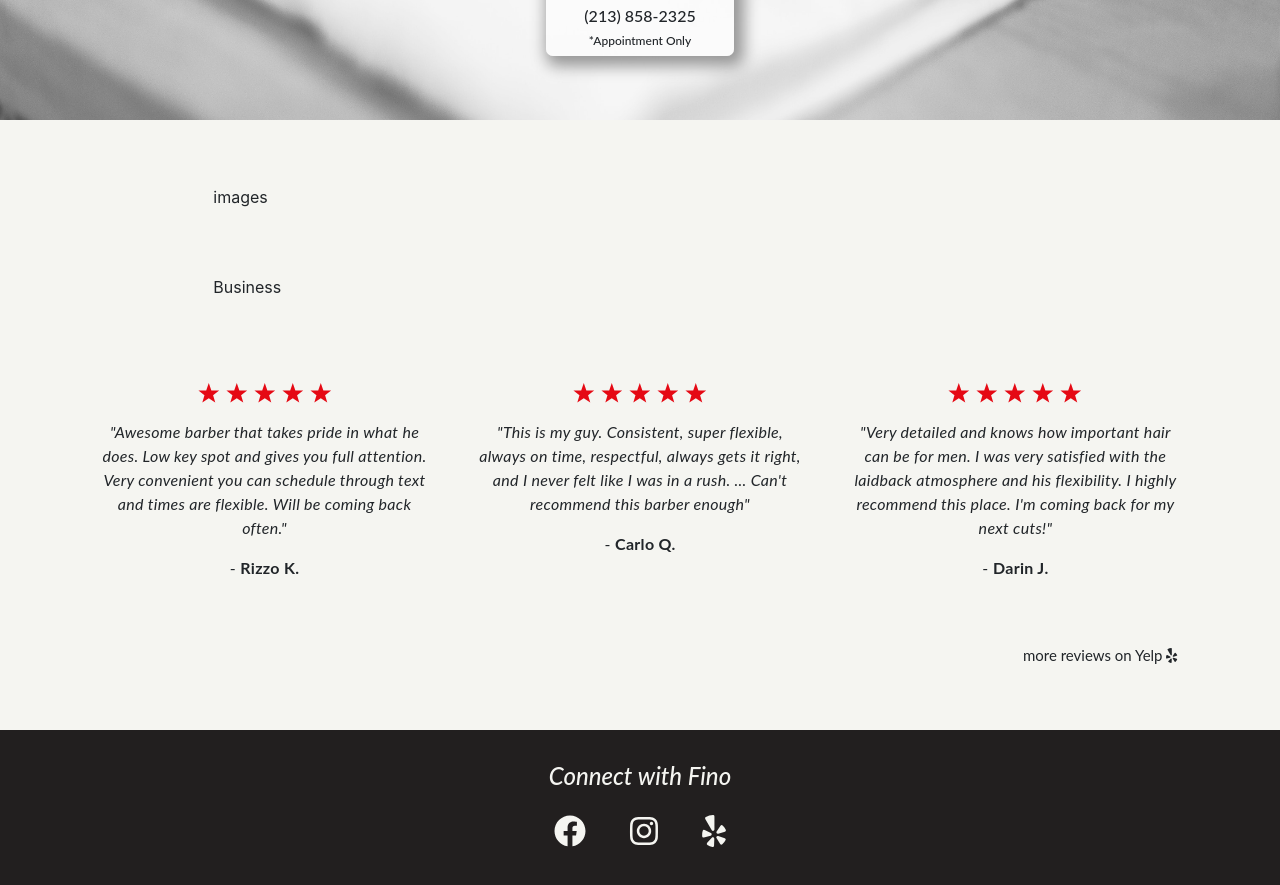
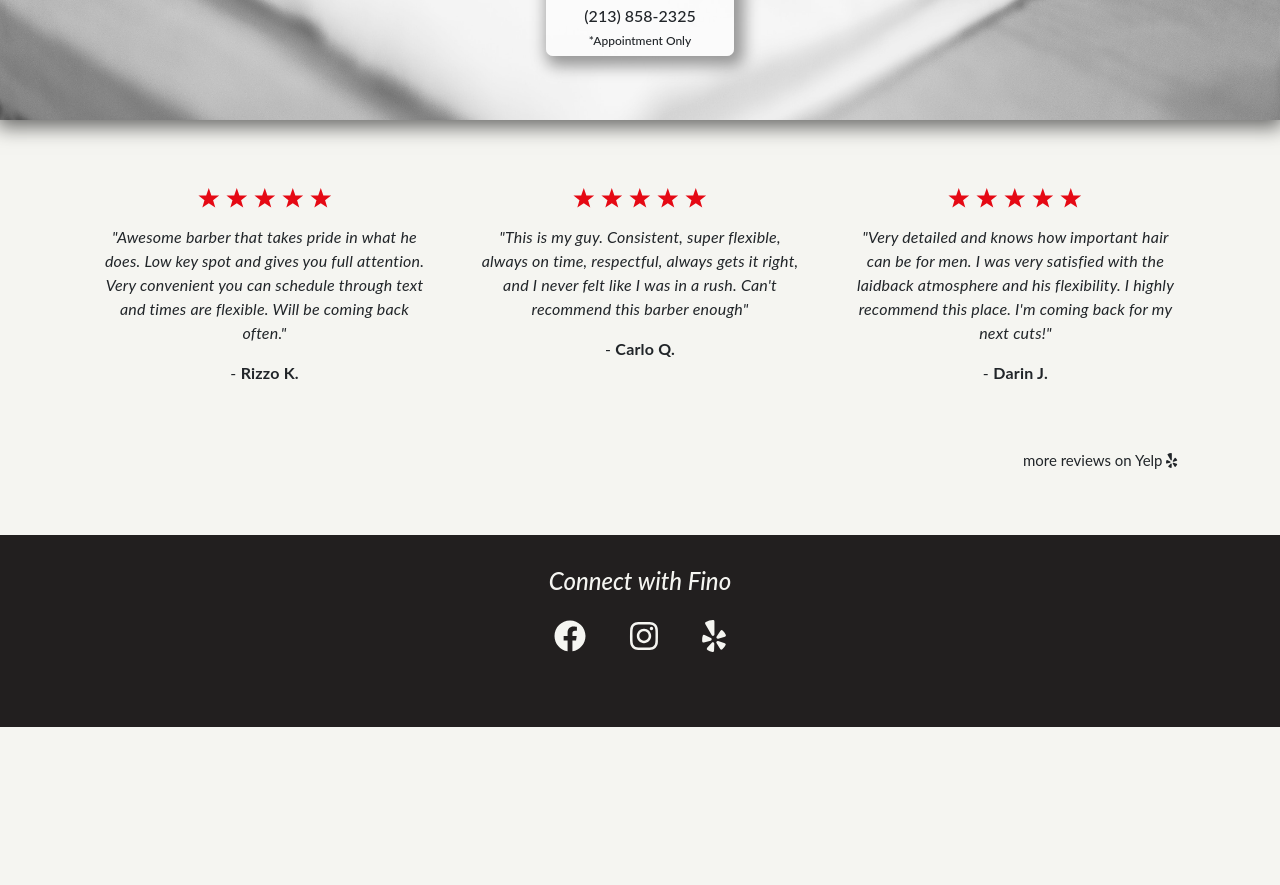
Before and after one commit to moonjason/fino-barbershop, a React (Create React App) app in the folder client/: page / in a window 1280 px wide. Shown: the part 581-1466 px from the top of the page. After the commit the page ends 1308 px from the top, so only its background shows below. Built offline with nearby package versions, Linux system fonts and the light colour scheme; no server answers; a web font is replaced by a local one.

Commit message:
set up pricing comp, add shadow to header

```diff
--- a/client/src/components/Home/Home.js
+++ b/client/src/components/Home/Home.js
@@ -1,6 +1,8 @@
 import React, { useState, useEffect } from 'react';
 
 import StarRatings from 'react-star-ratings';
+
+import Pricing from '../Pricing/Pricing';
 
 import { FontAwesomeIcon } from '@fortawesome/react-fontawesome'
 
@@ -33,14 +35,15 @@ import { FontAwesomeIcon } from '@fortawesome/react-fontawesome'
                     <h6 className="app--only">*Appointment Only</h6>
                 </div>
             </header>
-            <div className="header-elements">
+            <Pricing/>
+            {/* <div className="header-elements">
                 <div className="header__images">
                     <p>images</p>
                 </div>
                 <div className="header__business-card">
                     <p>Business</p>
                 </div>
-            </div>
+            </div> */}
             <div className="reviews-container">
                 <div className="review review__1">
                     <div className="star-container">
@@ -65,7 +68,7 @@ import { FontAwesomeIcon } from '@fortawesome/react-fontawesome'
                             starSpacing="3px"
                         />
                     </div>
-                    <p><em>"This is my guy. Consistent, super flexible, always on time, respectful, always gets it right, and I never felt like I was in a rush. ... Can't recommend this barber enough"</em></p>
+                    <p><em>"This is my guy. Consistent, super flexible, always on time, respectful, always gets it right, and I never felt like I was in a rush. Can't recommend this barber enough"</em></p>
                     <div className="review__author">
                         <span className="username">- <strong>Carlo Q.</strong></span>
                     </div>
--- /dev/null
+++ b/client/src/components/Pricing/Pricing.js
@@ -0,0 +1,11 @@
+import React from 'react';
+
+const Pricing = () => {
+    return (
+        <div id="pricing-container">
+
+        </div>
+    )
+}
+
+export default Pricing;
--- a/client/src/index.css
+++ b/client/src/index.css
@@ -51,6 +51,8 @@ html {
     background-image: url('./img/shop-stock.jpg');
     background-position: center;
     background-size: 1500px 1100px;
+    /* border-bottom: 2px solid #221f1f; */
+    box-shadow: 0px 4px 19px 3px rgba(0,0,0,0.59);
 }
 
 .header-business-card {
@@ -114,7 +116,7 @@ html {
     width: 100%;
     display: block;
     padding: 7vh 2vw;
-    letter-spacing: .3px;
+    letter-spacing: .2px;
 }
 
 .star-container {
```
